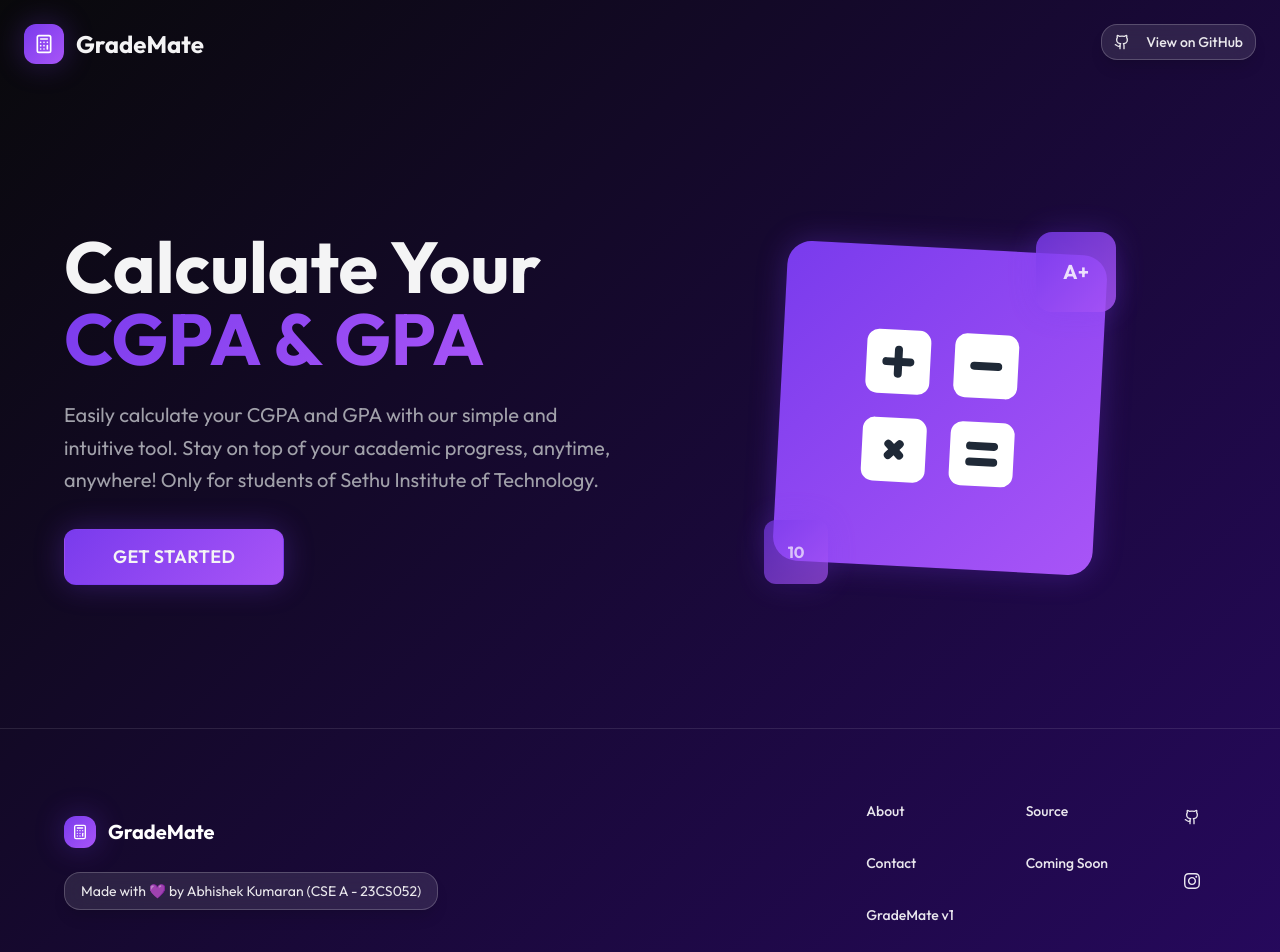
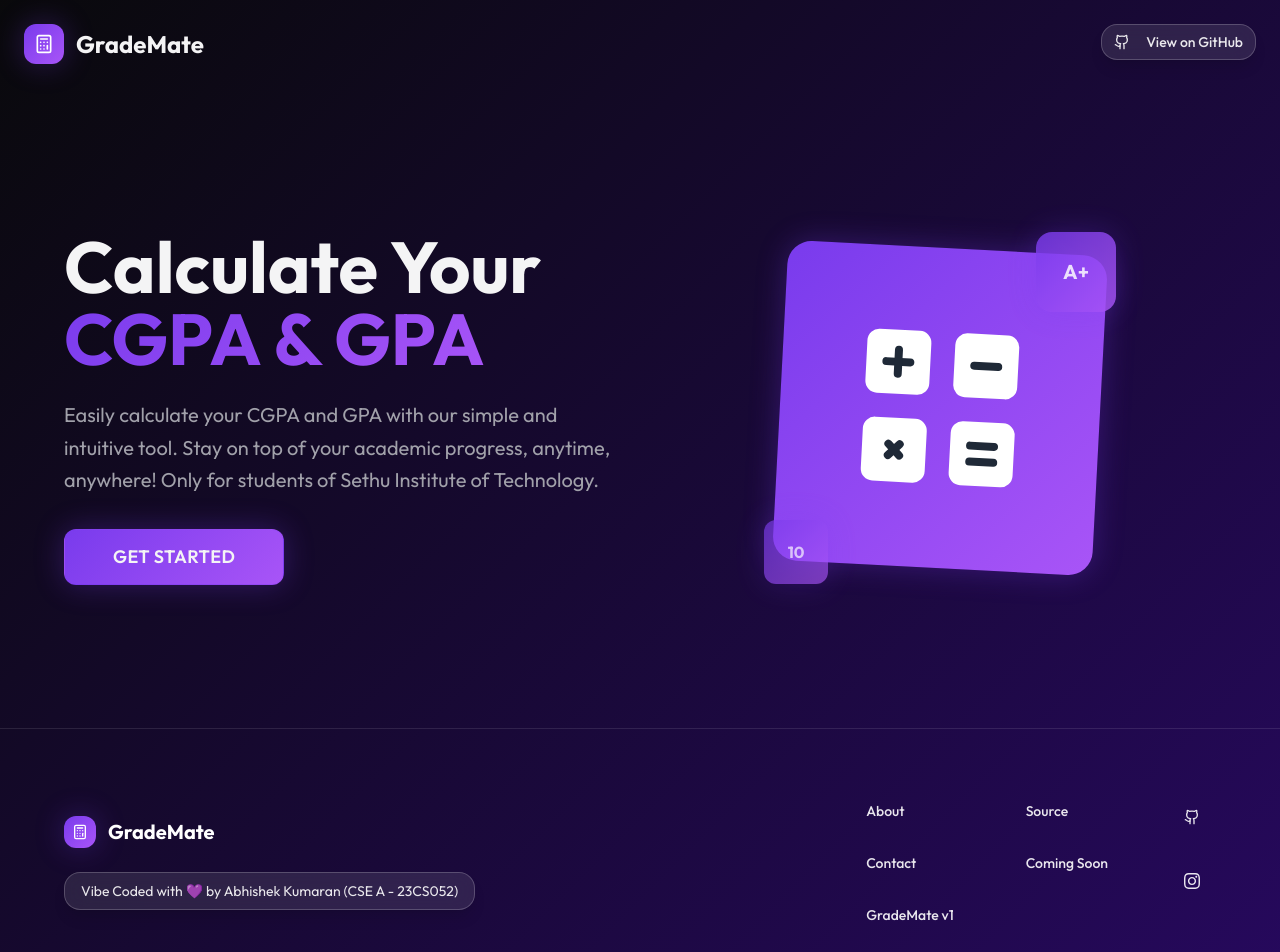
Before and after one commit to Lynchy21/grademate, a React (Vite) app: page / in a window 1280 px wide. Shown: the top 952 px of the page. Built offline with nearby package versions, Linux system fonts and the light colour scheme.

Commit message:
Update footer text for branding

```diff
--- a/src/pages/Index.tsx
+++ b/src/pages/Index.tsx
@@ -109,7 +109,7 @@ const Index = () => {
                 <span className="text-xl font-bold text-white">GradeMate</span>
               </div>
               <div className="bg-white/10 backdrop-blur-md border border-white/20 rounded-2xl text-white/90 transition-all duration-300 shadow-lg px-4 py-2 text-sm w-fit">
-                Made with 💜 by Abhishek Kumaran (CSE A - 23CS052)
+                Vibe Coded with 💜 by Abhishek Kumaran (CSE A - 23CS052)
               </div>
             </div>
 
```
